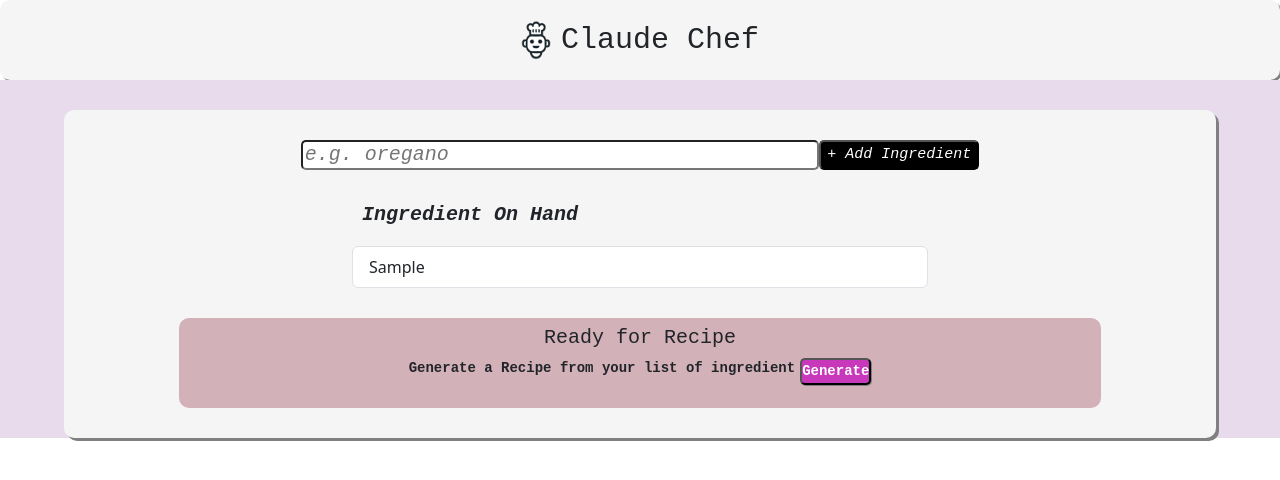
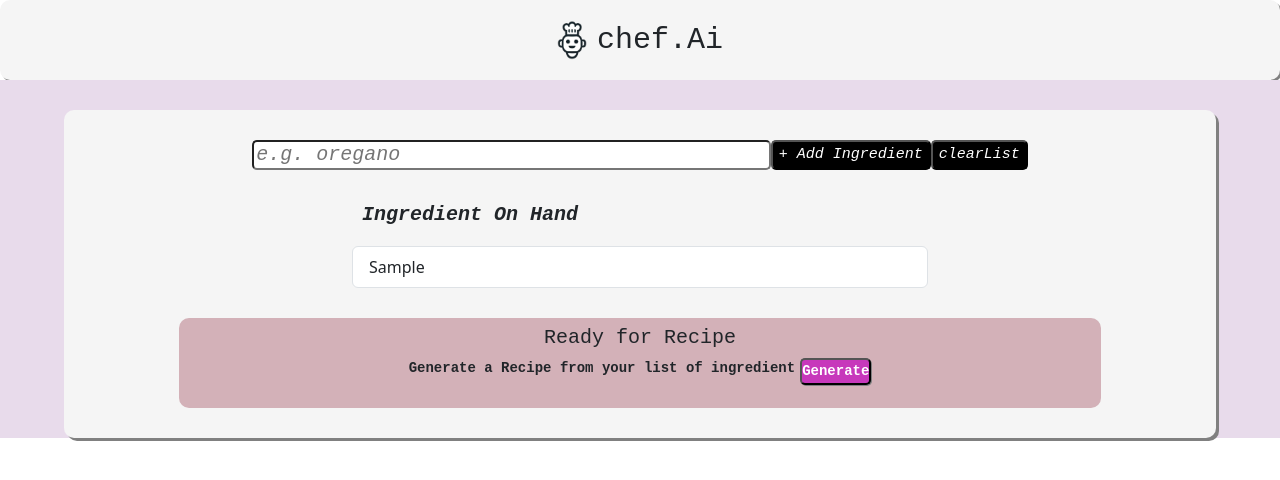
Before and after one commit to aditya-jyoti-das/project1-learning, a React (Vite) app: page / in a window 1280 px wide. Both pictures are taken after typing "Sample" into the empty fields and a click on the button "+ Add Ingredient". Shown: the top 480 px of the page. Built offline with nearby package versions, Linux system fonts and the light colour scheme; no server answers; what @huggingface/inference would draw is missing.

Commit message:
commit-5 final claude-chef.ai

```diff
--- a/src/components-claude-kitchen/AddIngredient.tsx
+++ b/src/components-claude-kitchen/AddIngredient.tsx
@@ -13,6 +13,9 @@ const AddIngredient = () => {
       setList([...list, inputValue]); // Add new ingredient to the list
       setInputValue(""); // Clear input field after adding
     }
+  };
+  const clearList = () => {
+    setList([]);
   };
 
   return (
@@ -35,6 +38,15 @@ const AddIngredient = () => {
           >
             + Add Ingredient
           </button>
+          {list.length > 0 && (
+            <button
+              className="btn-claude-chef-ingredient"
+              type="button"
+              onClick={clearList}
+            >
+              clearList
+            </button>
+          )}
         </div>
         <IngredientOnHand list={list}></IngredientOnHand>
         <GenerateRecipe list={list}></GenerateRecipe>
--- a/src/components-claude-kitchen/Header.tsx
+++ b/src/components-claude-kitchen/Header.tsx
@@ -6,7 +6,7 @@ const Header = () => {
         src="src/assets/chef-claude-icon.png"
         alt="CLAUDE KITCHEN"
       />
-      <span className="">Claude Chef</span>
+      <span className="">chef.Ai</span>
     </nav>
   );
 };
```
